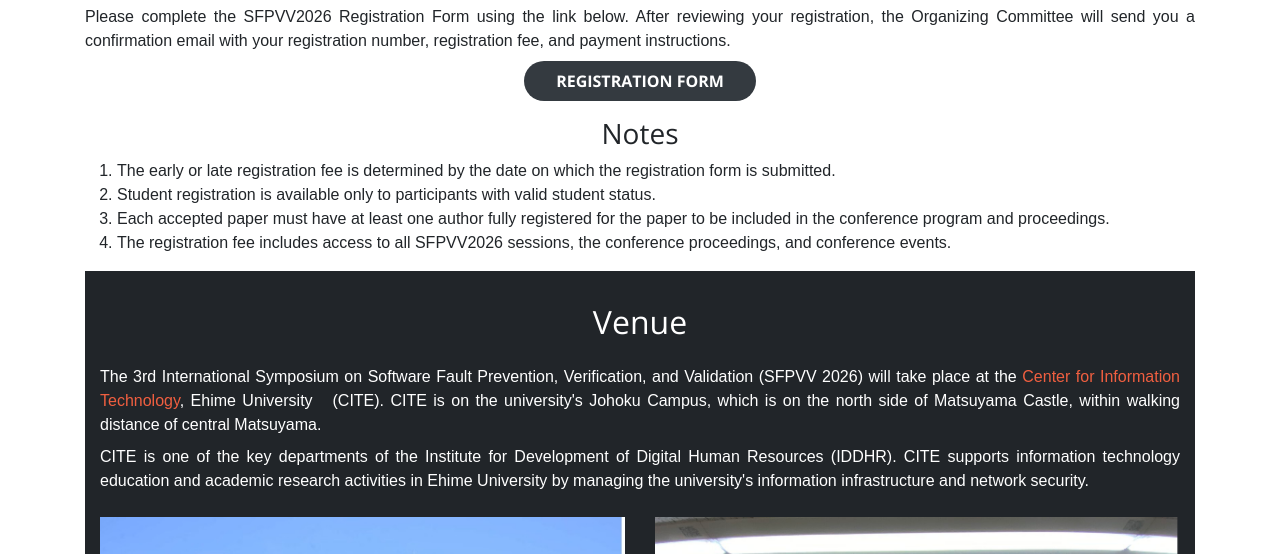
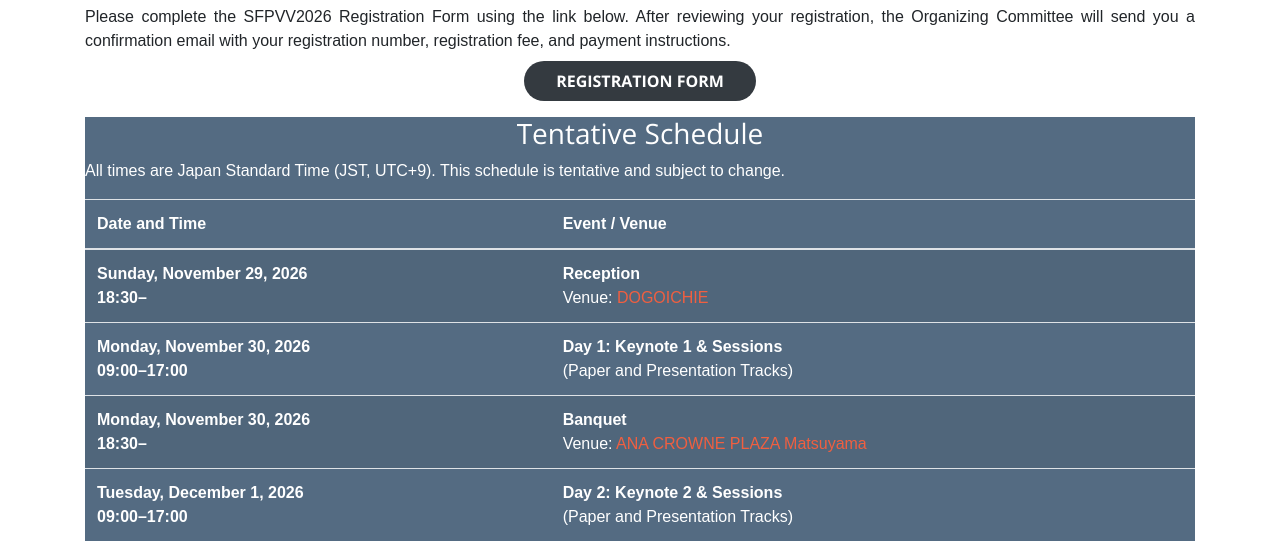
Before and after one commit to sfpvv2026/sfpvv2026.github.io, a plain HTML site: page index.html in a window 1280 px wide. Shown: the part 2253-2807 px from the top of the page. Drawn offline with nearby package versions, Linux system fonts and the light colour scheme.

Commit message:
Add files via upload

```diff
--- a/index.html
+++ b/index.html
@@ -277,6 +277,37 @@
                     </a>
                 </p>
 
+                <div class="tentative-schedule bg-primary text-white" id="schedule" role="region" aria-labelledby="schedule-heading">
+                    <h3 class="section-heading" id="schedule-heading">Tentative Schedule</h3>
+                    <p class="mb-3 text-left">All times are Japan Standard Time (JST, UTC+9). This schedule is tentative and subject to change.</p>
+                    <table class="table table-striped schedule-table text-left" aria-labelledby="schedule-heading">
+                        <thead>
+                            <tr>
+                                <th scope="col">Date and Time</th>
+                                <th scope="col">Event / Venue</th>
+                            </tr>
+                        </thead>
+                        <tbody>
+                            <tr>
+                                <th scope="row"><time datetime="2026-11-29">Sunday, November 29, 2026</time><br><time datetime="2026-11-29T18:30:00+09:00">18:30–</time></th>
+                                <td><strong>Reception</strong><br>Venue: <a href="https://dogo-ichie.jp/" target="_blank" rel="noopener noreferrer">DOGOICHIE</a></td>
+                            </tr>
+                            <tr>
+                                <th scope="row"><time datetime="2026-11-30">Monday, November 30, 2026</time><br><time datetime="2026-11-30T09:00:00+09:00">09:00–17:00</time></th>
+                                <td><strong>Day 1: Keynote 1 &amp; Sessions</strong><br>(Paper and Presentation Tracks)</td>
+                            </tr>
+                            <tr>
+                                <th scope="row"><time datetime="2026-11-30">Monday, November 30, 2026</time><br><time datetime="2026-11-30T18:30:00+09:00">18:30–</time></th>
+                                <td><strong>Banquet</strong><br>Venue: <a href="https://www.anacpmatsuyama.com/" target="_blank" rel="noopener noreferrer">ANA CROWNE PLAZA Matsuyama</a></td>
+                            </tr>
+                            <tr>
+                                <th scope="row"><time datetime="2026-12-01">Tuesday, December 1, 2026</time><br><time datetime="2026-12-01T09:00:00+09:00">09:00–17:00</time></th>
+                                <td><strong>Day 2: Keynote 2 &amp; Sessions</strong><br>(Paper and Presentation Tracks)</td>
+                            </tr>
+                        </tbody>
+                    </table>
+                </div>
+
                 <h3 class="section-heading">Notes</h3>
 
                 <ol style="text-align: left; padding-left: 2rem; margin-left: 0;">
@@ -296,6 +327,10 @@
                         The registration fee includes access to all SFPVV2026 sessions, the conference proceedings, and conference events.
                     </li>
                 </ol>
+            </div>
+        </div>
+    </div>
+</section>
 
 
 <!-- #comment for 2026
```
Also changed, not shown: index_jp.html (+26 -0 lines).
